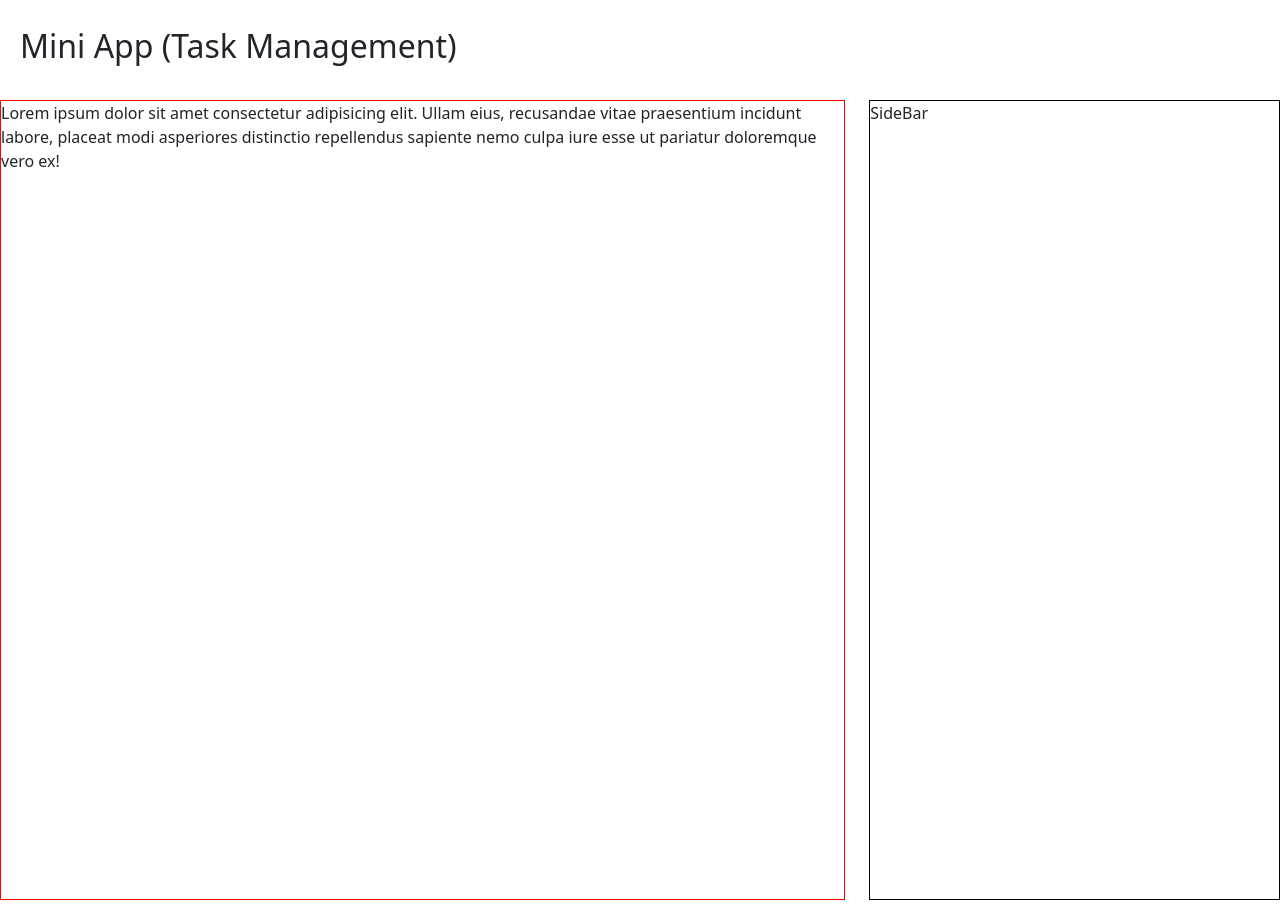
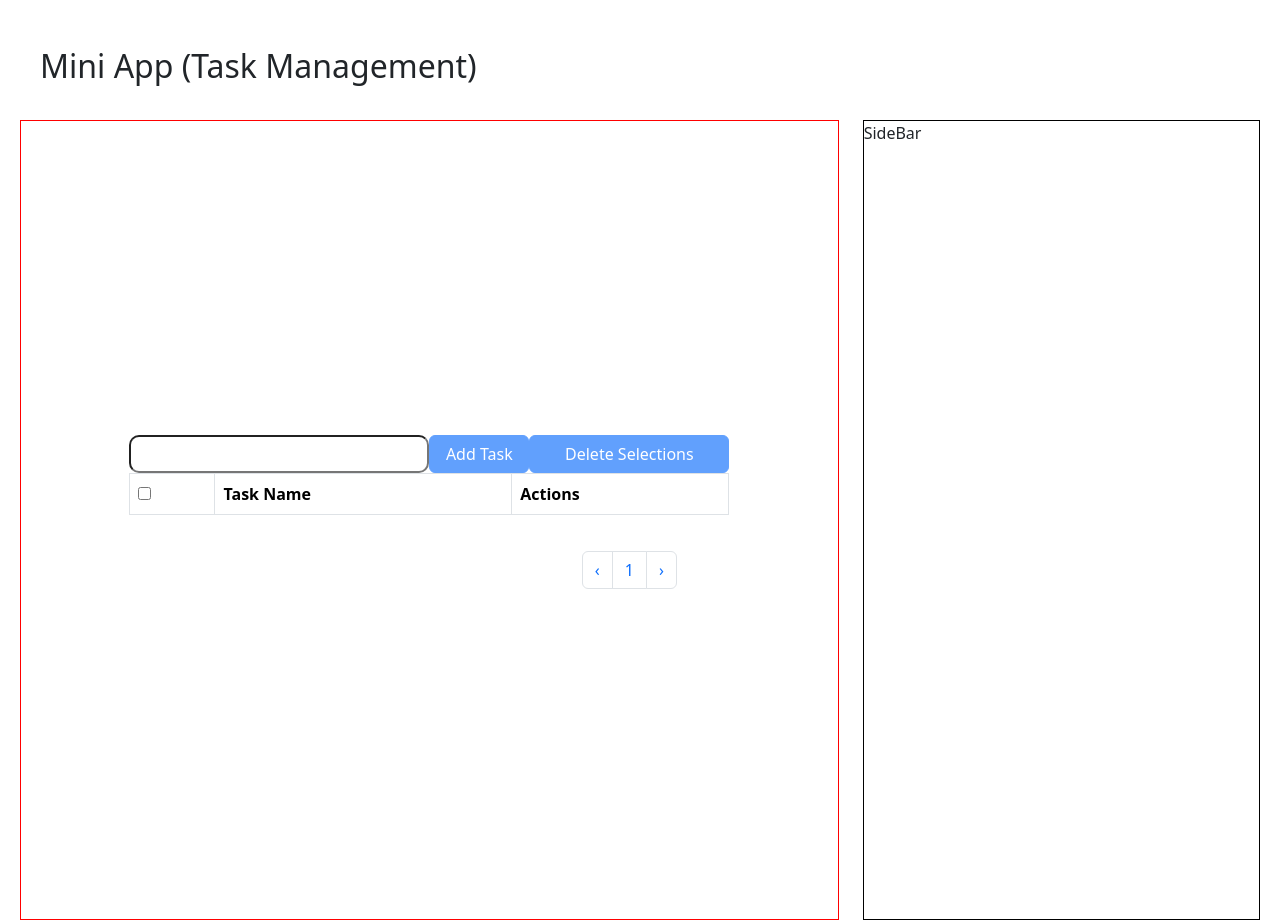
Before and after one commit to GoktugYmsk/task-management-challange, a React (Create React App) app: page / in a window 1280 px wide. Built offline with nearby package versions, Linux system fonts and the light colour scheme.

Commit message:
general features done

```diff
--- a/src/App.css
+++ b/src/App.css
@@ -2,4 +2,5 @@
     display: flex;
     flex-direction: column;
     height: 100vh;
+    padding: 20px;
 }
--- a/src/components/content/index.jsx
+++ b/src/components/content/index.jsx
@@ -1,13 +1,131 @@
-import React from 'react'
+import React, { useState, useRef } from 'react';
+import { Row, Col } from 'react-bootstrap';
+import Table from 'react-bootstrap/Table';
+import Button from 'react-bootstrap/Button';
+import Pagination from 'react-bootstrap/Pagination';
 
-import './index.scss'
+import { Switch, Space } from 'antd';
+
+import './index.scss';
 
 function Content() {
+  const [tasks, setTasks] = useState([]);
+  const inputRef = useRef(null);
+  const [inputValue, setInputValue] = useState('');
+
+  const handleInputChange = (e) => {
+    setInputValue(e.target.value);
+  };
+
+  const handleAddTask = () => {
+    const newTask = {
+      name: inputValue,
+      done: false
+    };
+    setTasks([...tasks, newTask]);
+    setInputValue('');
+    inputRef.current.focus();
+  };
+
+  const handleTaskDoneChange = (index, checked) => {
+    const updatedTasks = [...tasks];
+    updatedTasks[index].done = checked;
+    setTasks(updatedTasks);
+  };
+
+  const handleTaskDelete = (index) => {
+    const updatedTasks = [...tasks];
+    updatedTasks.splice(index, 1);
+    setTasks(updatedTasks);
+  };
+
+  const handleDeleteSelections = () => {
+    const updatedTasks = tasks.filter((task) => !task.done);
+    setTasks(updatedTasks);
+  };
+
+  const areAllTasksSelected = tasks.length > 0 && tasks.every((task) => task.done);
+
+  const handleToggleAllTasks = () => {
+    const updatedTasks = tasks.map((task) => ({
+      ...task,
+      done: !areAllTasksSelected
+    }));
+    setTasks(updatedTasks);
+  };
+
   return (
-    <div className='content-container' >
-      <p>Lorem ipsum dolor sit amet consectetur adipisicing elit. Ullam eius, recusandae vitae praesentium incidunt labore, placeat modi asperiores distinctio repellendus sapiente nemo culpa iure esse ut pariatur doloremque vero ex!</p>
+    <div className='content-container'>
+      <div className='content-topBox'>
+        <input ref={inputRef} value={inputValue} onChange={handleInputChange} />
+        <Button
+          className='content-topBox__add-Button'
+          onClick={handleAddTask}
+          disabled={!inputValue}
+        >
+          Add Task
+        </Button>
+        <Button
+          className='content-topBox__allDelete-Button'
+          onClick={handleDeleteSelections}
+          disabled={tasks.length === 0 || !tasks.some((task) => task.done)}
+        >
+          Delete Selections
+        </Button>
+      </div>
+      <div className='content__altBox'>
+        <Table striped bordered hover>
+          <thead>
+            <tr>
+              <th>
+                <input
+                  type='checkbox'
+                  checked={areAllTasksSelected}
+                  onChange={handleToggleAllTasks}
+                  readOnly
+                />
+              </th>
+              <th>Task Name</th>
+              <th>Actions</th>
+            </tr>
+          </thead>
+          <tbody>
+            {tasks.map((task, index) => (
+              <tr key={index}>
+                <td>
+                  <input
+                    type='checkbox'
+                    checked={task.done}
+                    onChange={(e) => handleTaskDoneChange(index, e.target.checked)}
+                    readOnly
+                  />
+                </td>
+                <td>{task.name}</td>
+                <td className='container__altBox-actions' >
+                  <Space direction='vertical'>
+                    <Switch checkedChildren='Done' unCheckedChildren='Incomplete' defaultChecked={task.done} />
+                  </Space>
+                  <Button
+                    className='content-delete__button'
+                    variant='outline-danger'
+                    onClick={() => handleTaskDelete(index)}
+                  >
+                    Delete
+                  </Button>{' '}
+                </td>
+              </tr>
+            ))}
+          </tbody>
+        </Table>
+      </div>
+
+        <Pagination className='content-container__pagination'>
+          <Pagination.Prev />
+          <Pagination.Item>{1}</Pagination.Item>
+          <Pagination.Next />
+        </Pagination>
     </div>
-  )
+  );
 }
 
-export default Content
+export default Content;
--- a/src/components/content/index.scss
+++ b/src/components/content/index.scss
@@ -1,5 +1,52 @@
-.content-container{
+.content-container {
+  display: flex;
+  flex-direction: column;
+  align-items: center;
+  justify-content: center;
+  height: 100vh !important;
+  border: 1px solid red;
+
+  .content-topBox {
     display: flex;
-    height: 100vh !important;
-    border: 1px solid red;
+    width: 600px;
+
+    input {
+      border-radius: 10px;
+      width: 300px;
+    }
+
+    .content-topBox__add-Button {
+      width: 100px;
+    }
+
+    .content-topBox__allDelete-Button {
+      width: 200px;
+    }
+  }
+
+  .content__altBox {
+    display: flex;
+    width: 600px;
+    height: auto;
+    border-radius: 10px;
+
+
+    .container__altBox-actions {
+      width: 250px !important;
+    }
+  }
+
+  .content-delete__button {
+    margin-left: 40px;
+  }
+
+  .content-container__pagination {
+    margin-top: 20px;
+    margin-left: 400px !important;
+  }
+
 }
+
+.strikethrough {
+  text-decoration: line-through;
+}
--- a/src/index.js
+++ b/src/index.js
@@ -3,6 +3,7 @@ import ReactDOM from 'react-dom/client';
 import './index.css';
 import App from './App';
 import 'bootstrap/dist/css/bootstrap.css';
+
 
 const root = ReactDOM.createRoot(document.getElementById('root'));
 root.render(
```
Also changed, not shown: package.json (+8 -0 lines), 1 other file (tests, documents, lock files or other folders).
